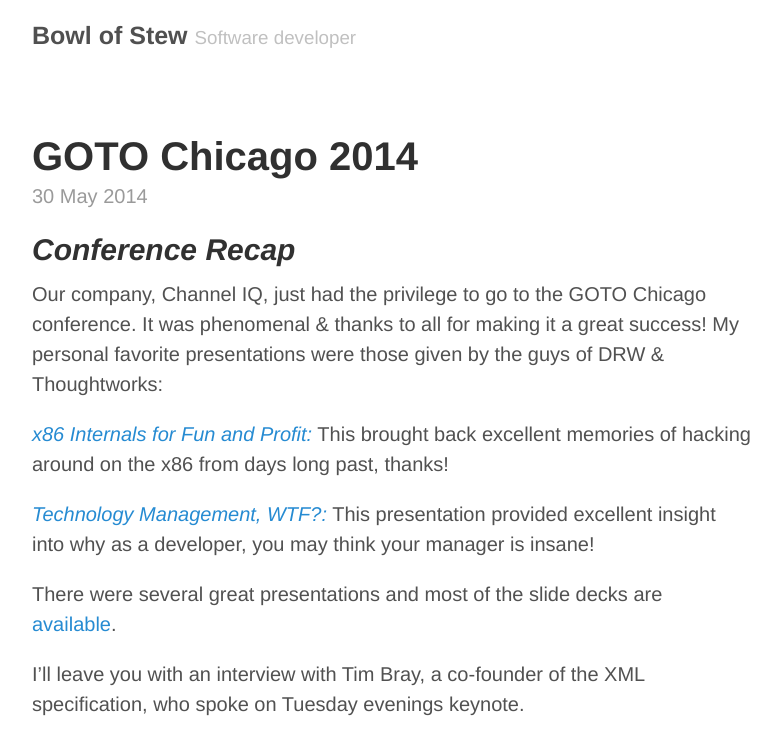
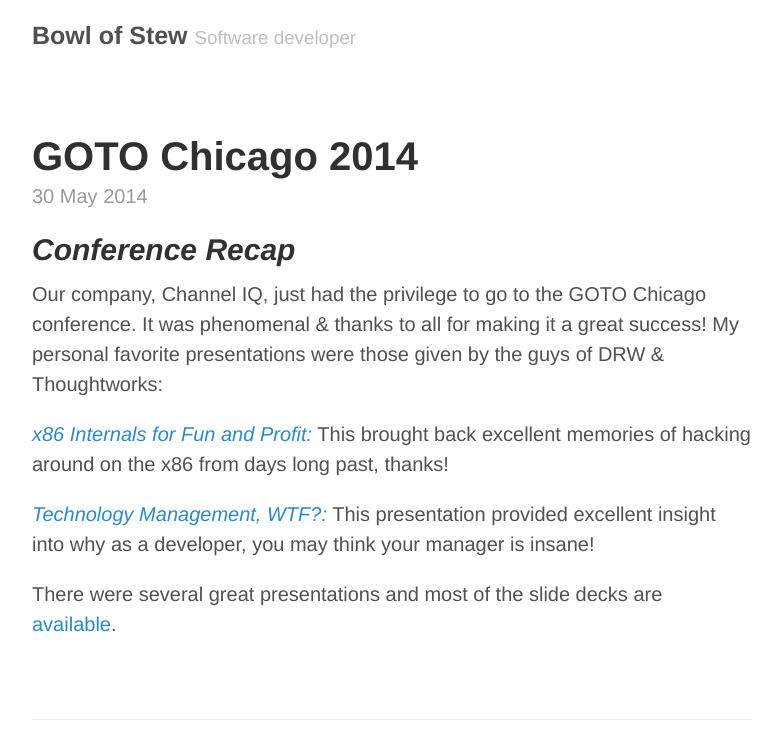
Before and after one commit to bowlofstew/bowlofstew.github.io, a Jekyll site: the page built from _posts/2014-05-30-start.md, in a window 1280 px wide. Shown: the top 737 px of the page, without its empty margins (248-1029 px from the left). Built offline with Jekyll 4.4.1, drawn with Linux system fonts in a browser that asks for light colours; Markdown is read by kramdown in place of the engine named in the settings; comment, search, counter and statistics services are not loaded; grey boxes are pictures that could not be loaded.

Commit message:
Removed the youtube link as it was causing a build failure.

```diff
--- a/_posts/2014-05-30-start.md
+++ b/_posts/2014-05-30-start.md
@@ -19,8 +19,3 @@ This presentation provided excellent insight into why as a developer, you may
 think your manager is insane!
 
 There were several great presentations and most of the slide decks are [available](http://gotocon.com/chicago-2014/schedule/index.jsp).
-
-I'll leave you with an interview with Tim Bray, a co-founder of the XML specification, who
-spoke on Tuesday evenings keynote.
-
-{% youtube coPidKaHCvI 500 400 %}
```
